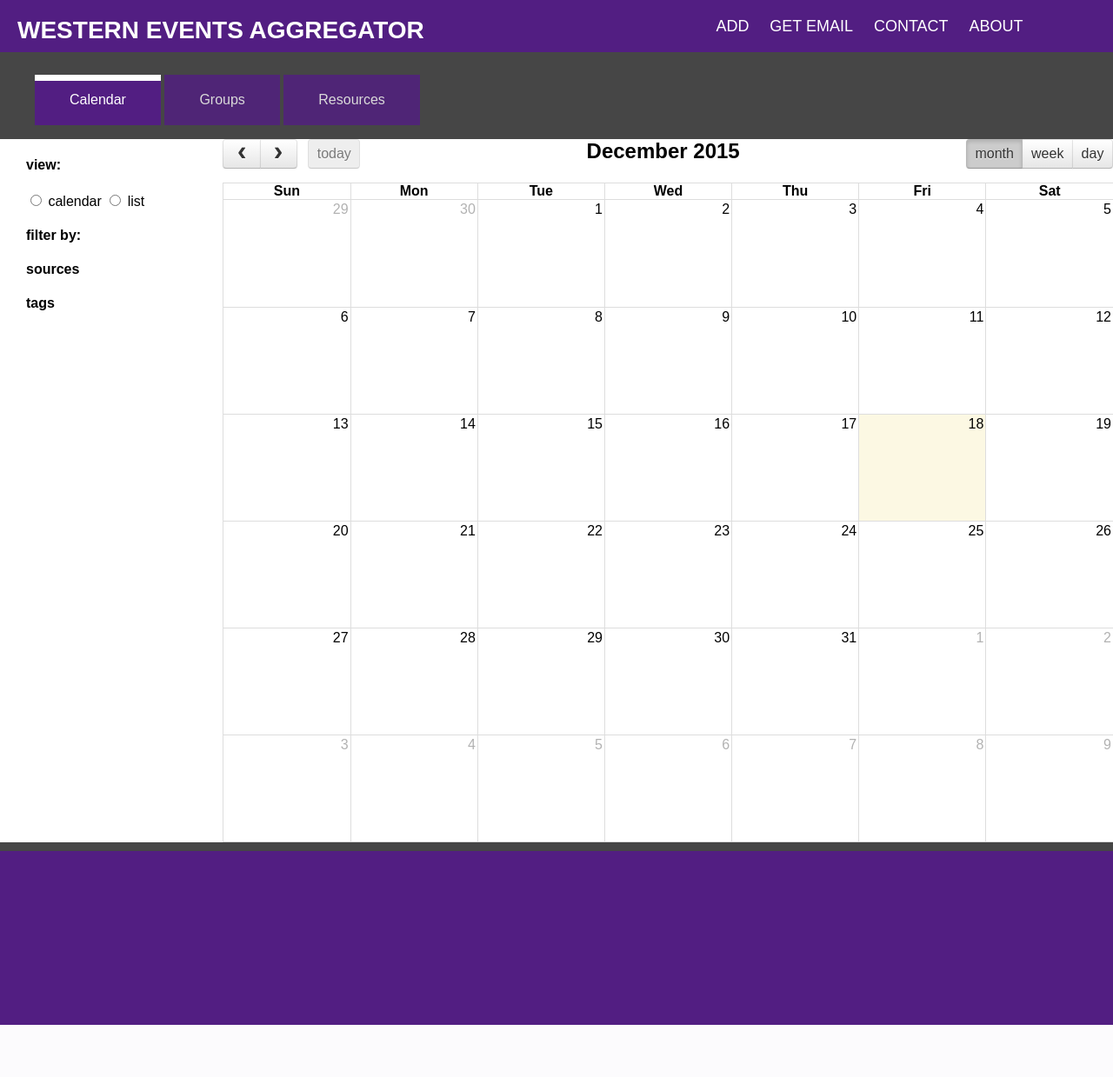
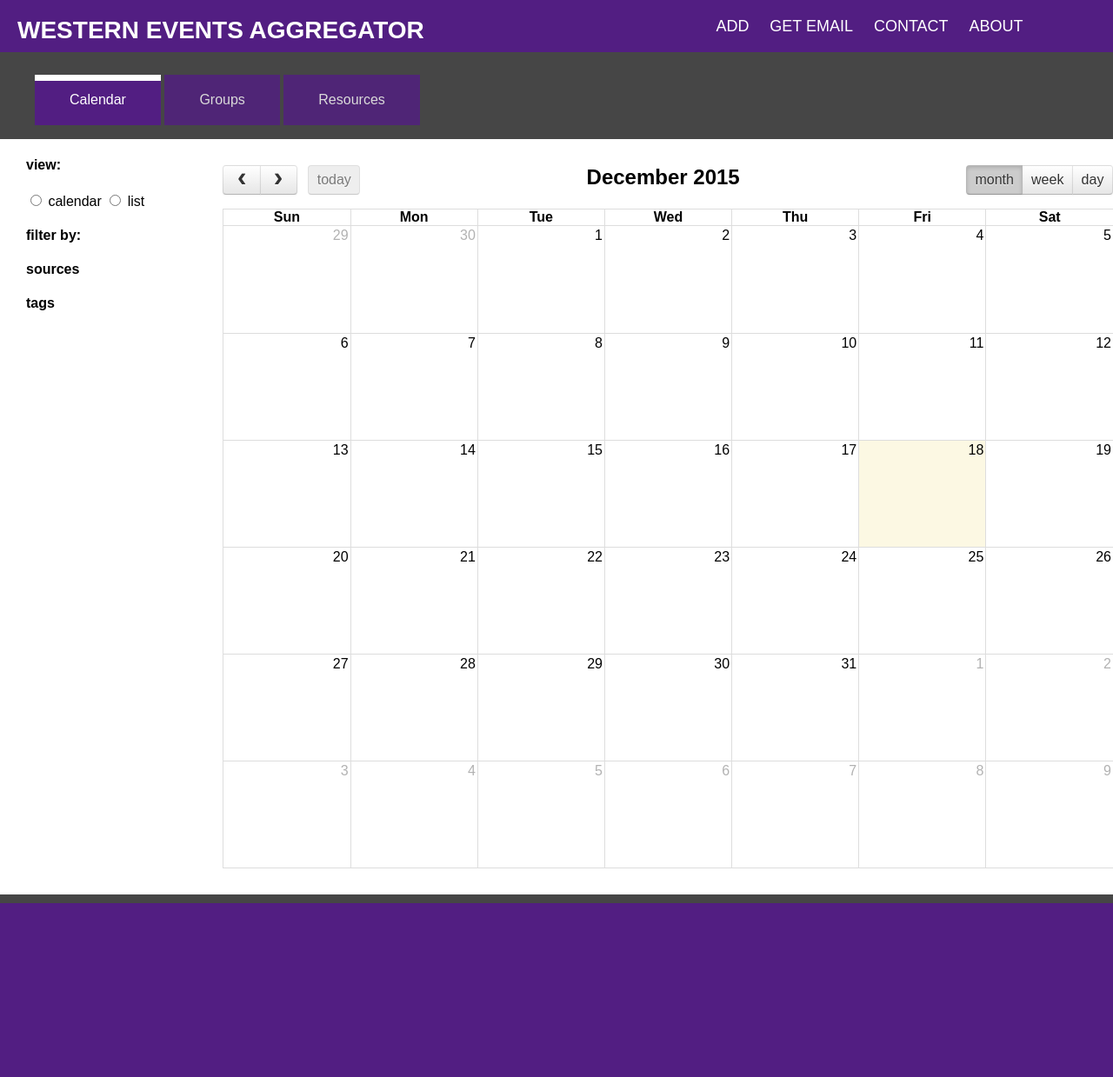
Before and after one commit to DragosRotaru/WesternEventsAgregator, a Flask app: page / in a window 1280 px wide. Shown: the whole page at 87% size. Before the commit the page ends 1179 px from the top, so only its background shows below. Run offline with Flask 2, Linux system fonts and the light colour scheme; data that the repository does not hold is empty; some libraries are stand-ins or nearby versions.

Commit message:
more stuff

```diff
--- a/static/styles.css
+++ b/static/styles.css
@@ -169,5 +169,6 @@ nav ul ul li {
 
 #calendar {
 	width: 100%;
-	margin: 0 auto;
+	margin: 30px auto;
+	margin-left: 0px auto;
 }
```
